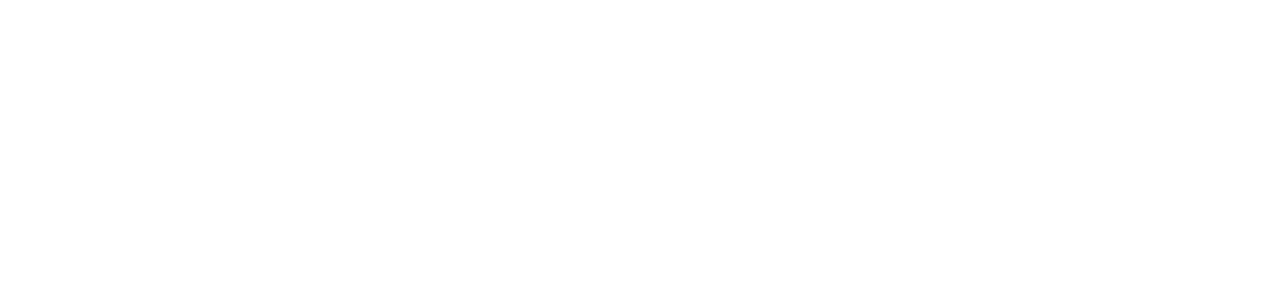
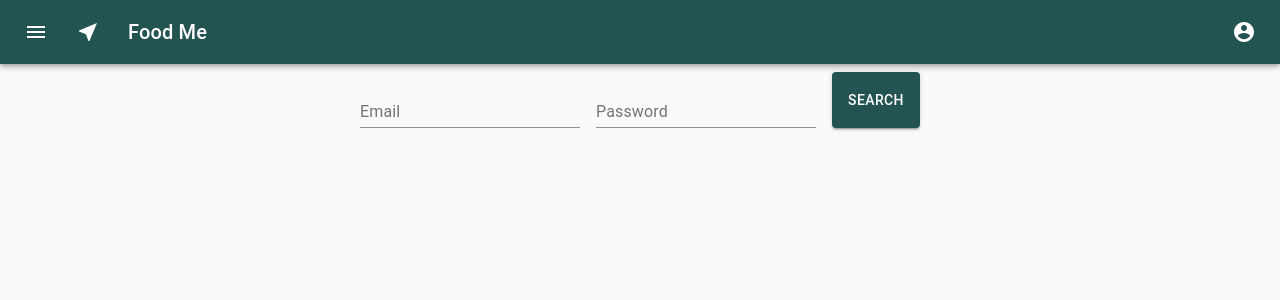
Before and after one commit to jaarnie/food-me-client-2, a React (Create React App) app: page /sign-in in a window 1280 px wide. Shown: the top 300 px of the page. Built offline with nearby package versions, Linux system fonts and the light colour scheme.

Commit message:
add user login and routes

```diff
--- a/src/App.jsx
+++ b/src/App.jsx
@@ -1,20 +1,26 @@
 import React from "react"
 import "./App.css"
+import { BrowserRouter, Route, Switch } from "react-router-dom"
 import CssBaseline from "@material-ui/core/CssBaseline"
 import Container from "@material-ui/core/Container"
 
 import Navigation from "./components/Navigation"
 import Home from "./components/Home"
-import ListContainer from './containers/ListContainer'
+import SignIn from "./components/user/SignIn.jsx"
 
 function App() {
   return (
     <div className="App">
-      <CssBaseline />
-      <Navigation />
-      <Container maxWidth="md">
-        <Home />
-      </Container>
+      <BrowserRouter>
+        <CssBaseline />
+        <Navigation />
+        <Container maxWidth="md">
+          <Switch>
+            <Route exact path="/" component={Home} />
+            <Route exact path="/sign-in" component={SignIn} />
+          </Switch>
+        </Container>
+      </BrowserRouter>
     </div>
   )
 }
--- a/src/Store.js
+++ b/src/Store.js
@@ -25,7 +25,7 @@
     case "SEARCH_VALUE":
       return { ...state, searchValue: action.payload }
 
-    case "FETCH_USER":
+    case "SET_USER":
       return { ...state, user: action.payload }
 
     case "GET_GEOLOCATION":
--- a/src/components/GetUserLocation.jsx
+++ b/src/components/GetUserLocation.jsx
@@ -1,9 +1,10 @@
 import React, { useContext, useEffect } from "react"
 import IconButton from "@material-ui/core/IconButton"
 import { makeStyles } from "@material-ui/core/styles"
-import NearMe from "@material-ui/icons/NearMe"
+import NearMeIcon from "@material-ui/icons/NearMe"
 
 import { Store } from "../Store"
+import {Loading} from './Loading'
 
 const useStyles = makeStyles(theme => ({
   main: {
@@ -40,6 +41,7 @@
       findLocationData(userLat, userLong)
     }
   }, [state.userGeoLocation])
+
 
 
   const findLocationData = async (userLat, userLong) => {
@@ -88,7 +90,7 @@
         aria-label="get user location button"
         onClick={getGeoLocation}
       >
-        <NearMe />
+        <NearMeIcon />
       </IconButton>
     </div>
   )
--- a/src/components/Home.jsx
+++ b/src/components/Home.jsx
@@ -16,7 +16,7 @@
 
 export default function Home() {
   const classes = useStyles()
-  const { state, dispatch } = React.useContext(Store)
+  const { state } = React.useContext(Store)
 
   useEffect(() => {
     console.log("Home", state)
--- a/src/components/Navigation.jsx
+++ b/src/components/Navigation.jsx
@@ -1,4 +1,4 @@
-import React from "react"
+import React, { useContext } from "react"
 import { makeStyles } from "@material-ui/core/styles"
 import AppBar from "@material-ui/core/AppBar"
 import Toolbar from "@material-ui/core/Toolbar"
@@ -12,8 +12,10 @@
 import MailIcon from "@material-ui/icons/Mail"
 import NotificationsIcon from "@material-ui/icons/Notifications"
 import MoreIcon from "@material-ui/icons/MoreVert"
+import { Store } from "../Store.js"
+import { Link } from "react-router-dom"
 
-import GetUserLocation from './GetUserLocation'
+import GetUserLocation from "./GetUserLocation"
 
 const useStyles = makeStyles(theme => ({
   main: {
@@ -31,6 +33,9 @@
       display: "block"
     }
   },
+  userName: {
+    display: "block"
+  },
   sectionDesktop: {
     display: "none",
     [theme.breakpoints.up("md")]: {
@@ -46,6 +51,7 @@
 }))
 
 export default function Navigation() {
+  const { state, dispatch } = useContext(Store)
   const classes = useStyles()
   const [anchorEl, setAnchorEl] = React.useState(null)
   const [mobileMoreAnchorEl, setMobileMoreAnchorEl] = React.useState(null)
@@ -70,6 +76,16 @@
     setMobileMoreAnchorEl(event.currentTarget)
   }
 
+  function userSignInOrProfile() {
+    if (state.user) {
+      return <Link to="/profile">Profile</Link>
+    } else {
+      return <Link to="/sign-in">Sign In</Link>
+    }
+  }
+
+  function signIn() {}
+
   const menuId = "primary-search-account-menu"
   const renderMenu = (
     <Menu
@@ -81,7 +97,7 @@
       open={isMenuOpen}
       onClose={handleMenuClose}
     >
-      <MenuItem onClick={handleMenuClose}>Profile</MenuItem>
+      <MenuItem onClick={handleMenuClose}>{userSignInOrProfile()}</MenuItem>
       <MenuItem onClick={handleMenuClose}>My account</MenuItem>
     </Menu>
   )
@@ -122,7 +138,7 @@
         >
           <AccountCircle />
         </IconButton>
-        <p>Profile</p>
+        {userSignInOrProfile()}
       </MenuItem>
     </Menu>
   )
@@ -140,12 +156,12 @@
             <MenuIcon />
           </IconButton>
           <GetUserLocation />
-          <Typography className={classes.title} variant="h6" noWrap>
-            Food Me
+          <Typography className={classes.userName} variant="h6" noWrap>
+            <Link to="/">Food Me</Link>
           </Typography>
           <div className={classes.grow} />
           <div className={classes.sectionDesktop}>
-            <IconButton aria-label="show 4 new mails" color="inherit">
+            {/* <IconButton aria-label="show 4 new mails" color="inherit">
               <Badge badgeContent={4} color="secondary">
                 <MailIcon />
               </Badge>
@@ -154,7 +170,10 @@
               <Badge badgeContent={17} color="secondary">
                 <NotificationsIcon />
               </Badge>
-            </IconButton>
+            </IconButton> */}
+            <Typography className={classes.title} variant="h6">
+              {state.user ? `Hi, ${state.user.first_name} ` : null}
+            </Typography>
             <IconButton
               edge="end"
               aria-label="account of current user"
--- a/src/components/search/Search.jsx
+++ b/src/components/search/Search.jsx
@@ -1,4 +1,4 @@
-import React, { useEffect } from "react"
+import React from "react"
 import { Store } from "../../Store"
 import { makeStyles } from "@material-ui/core/styles"
 import TextField from "@material-ui/core/TextField"
@@ -24,7 +24,6 @@
   button: {
     margin: theme.spacing(1),
     backgroundColor: "#235451",
-
   },
   input: {
     display: "none"
@@ -43,7 +42,7 @@
     dispatch(value)
   }
 
-  // useEffect(() => {
+  // React.useEffect(() => {
   //   console.log('useEffect', state)
   // }, [state])
 
@@ -68,7 +67,6 @@
       payload: response
     })
   }
-
   return (
     <div>
       <form className={classes.container} noValidate autoComplete="off">
--- /dev/null
+++ b/src/components/user/SignIn.jsx
@@ -0,0 +1,99 @@
+import React, { useEffect } from "react"
+import { makeStyles } from "@material-ui/core/styles"
+import TextField from "@material-ui/core/TextField"
+import { Store } from "../../Store.js"
+import Button from "@material-ui/core/Button"
+
+
+const useStyles = makeStyles(theme => ({
+  container: {
+    display: "flex",
+    flexWrap: "wrap",
+    justifyContent: 'center',
+    marginBottom: '2vh'
+  },
+  textField: {
+    marginLeft: theme.spacing(1),
+    marginRight: theme.spacing(1)
+  },
+  button: {
+    margin: theme.spacing(1),
+    backgroundColor: "#235451"
+  }
+}))
+
+export default function SignIn() {
+  const { state, dispatch } = React.useContext(Store)
+  const classes = useStyles()
+  const [values, setValues] = React.useState({
+    email: "",
+    password: ""
+  })
+
+  const handleChange = event => {
+    setValues({ ...values, [event.target.name]: event.target.value })
+    console.log(values)
+  }
+
+  const handleClick = async event => {
+    event.preventDefault()
+    const data = await fetch(
+      `http://localhost:3000/api/v1/login`, {
+        method: "POST",
+        headers: {
+          "Content-Type": "application/json"
+        },
+        body: JSON.stringify({
+          email: values.email,
+          password: values.password
+        })
+      })
+      const response = await data.json()
+      console.log(response)
+      dispatch({
+        type: "SET_USER",
+        payload: response
+      })
+  }
+
+  useEffect(() => {
+    console.log(state)
+  }, [state])
+
+  return (
+    <form className={classes.container} noValidate autoComplete="off">
+      <TextField
+        id="outlined-email-input"
+        label="Email"
+        className={classes.textField}
+        type="email"
+        name="email"
+        autoComplete="email"
+        margin="normal"
+        variant="standard"
+        onChange={handleChange}
+      />
+      <TextField
+        id="outlined-password-input"
+        label="Password"
+        name="password"
+        className={classes.textField}
+        type="password"
+        autoComplete="current-password"
+        margin="normal"
+        variant="standard"
+        onChange={handleChange}
+      />
+      <Button
+        style={{ justifyContent: "center" }}
+        variant="contained"
+        color="primary"
+        className={classes.button}
+        type="submit"
+        onClick={e => handleClick(e)}
+      >
+        Search
+      </Button>
+    </form>
+  )
+}
--- a/src/index.css
+++ b/src/index.css
@@ -15,3 +15,8 @@
 .green-theme {
   background-color: #235451
 }
+
+a {
+  color: inherit;
+  text-decoration: inherit;
+}
--- a/src/index.js
+++ b/src/index.js
@@ -3,17 +3,12 @@
 import "./index.css"
 import App from "./App"
 import * as serviceWorker from "./serviceWorker"
-import { BrowserRouter, Route, Switch } from "react-router-dom"
 
 import { StoreProvider } from "./Store"
 
 ReactDOM.render(
   <StoreProvider>
-    <BrowserRouter>
-      <Switch>
-        <Route exact path="/" component={App} />
-      </Switch>
-    </BrowserRouter>
+    <App />
   </StoreProvider>,
   document.getElementById("root")
 )
```
Also changed, not shown: src/components/user/Profile.jsx (added, +9 -0 lines).
